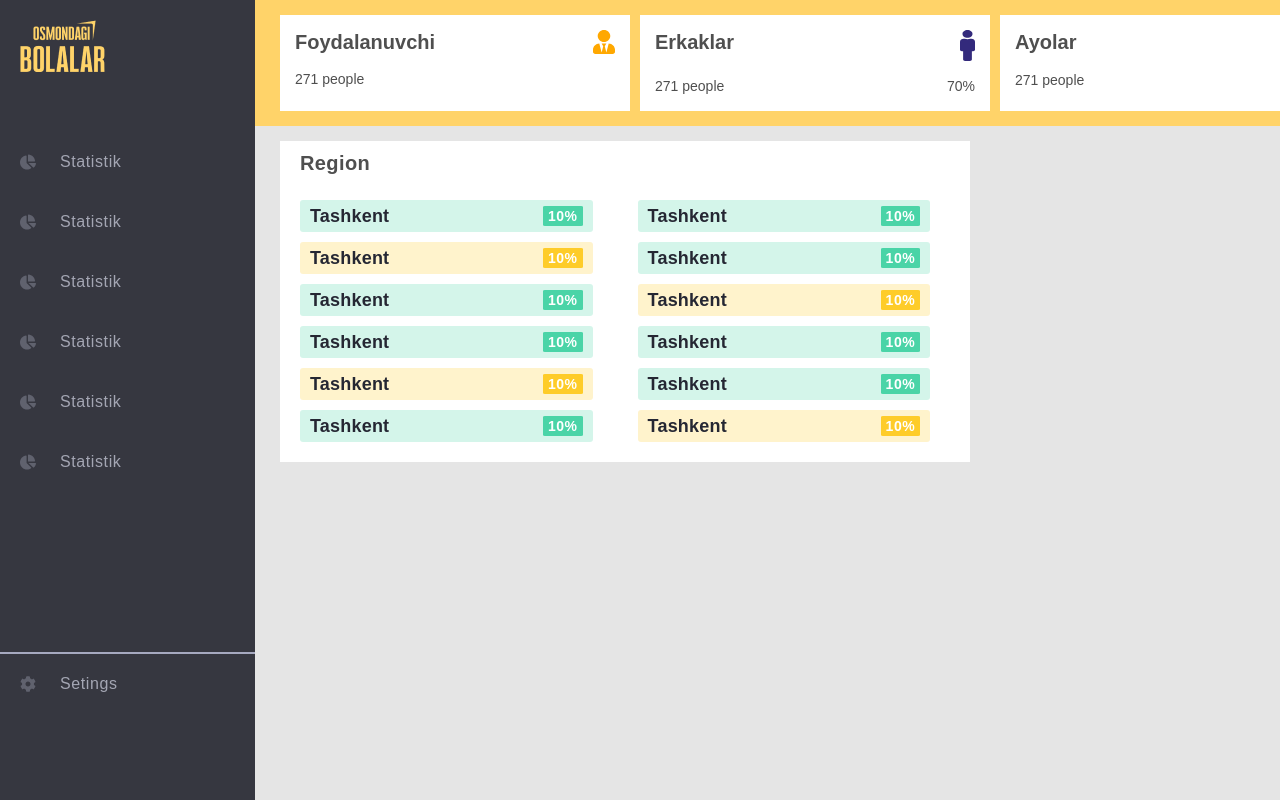
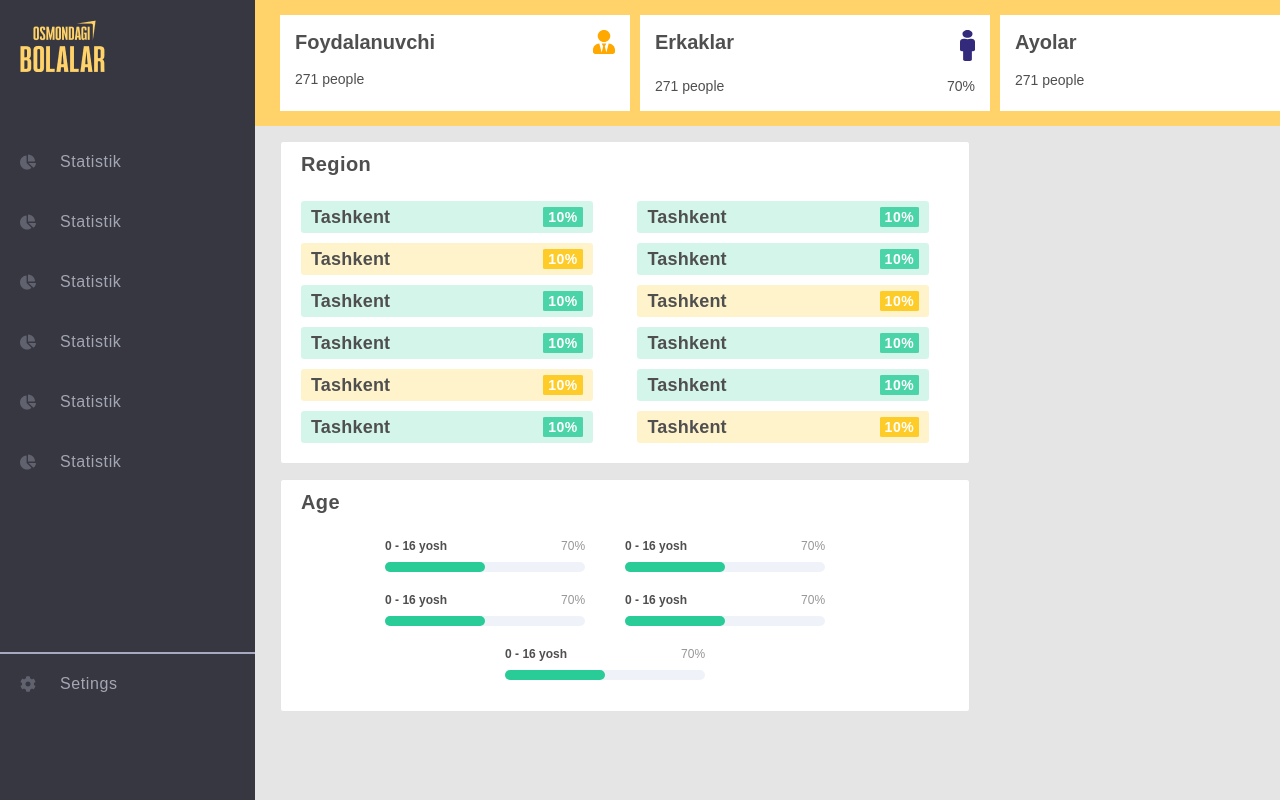
Before and after one commit to abutechuz/osmondagi-bolalar-admin, a React (Create React App) app: page /statistics in a window 1280 px wide. Shown: the top 800 px of the page. Built offline with nearby package versions, Linux system fonts and the light colour scheme.

Commit message:
age section done

```diff
--- a/src/components/DashAge/DashAge.js
+++ b/src/components/DashAge/DashAge.js
@@ -0,0 +1,50 @@
+import "./DashAge.scss"
+
+function DashAge () {
+  return (
+    <>
+      <div className="stats__age stats-age">
+        <h3 className="stats-age__title">Age</h3>
+        <ul className="stats-age__list">
+          <li className="stats-age__item">
+            <div className="stats-age__inner">
+              <p className="stats-age__text">0 - 16 yosh</p>
+              <span className="stats-age__count">70%</span>
+            </div>
+            <span className="stats-age__dio" aria-label="70%"></span>
+          </li>
+          <li className="stats-age__item">
+            <div className="stats-age__inner">
+              <p className="stats-age__text">0 - 16 yosh</p>
+              <span className="stats-age__count">70%</span>
+            </div>
+            <span className="stats-age__dio" aria-label="70%"></span>
+          </li>
+          <li className="stats-age__item">
+            <div className="stats-age__inner">
+              <p className="stats-age__text">0 - 16 yosh</p>
+              <span className="stats-age__count">70%</span>
+            </div>
+            <span className="stats-age__dio" aria-label="70%"></span>
+          </li>
+          <li className="stats-age__item">
+            <div className="stats-age__inner">
+              <p className="stats-age__text">0 - 16 yosh</p>
+              <span className="stats-age__count">70%</span>
+            </div>
+            <span className="stats-age__dio" aria-label="70%"></span>
+          </li>
+          <li className="stats-age__item">
+            <div className="stats-age__inner">
+              <p className="stats-age__text">0 - 16 yosh</p>
+              <span className="stats-age__count">70%</span>
+            </div>
+            <span className="stats-age__dio" aria-label="70%"></span>
+          </li>
+        </ul>
+      </div>
+    </>
+  );
+}
+
+export default DashAge
--- a/src/components/DashAge/DashAge.scss
+++ b/src/components/DashAge/DashAge.scss
@@ -0,0 +1,78 @@
+.stats__age {
+  width: 64.5%;
+  background-color: #fff;
+}
+.stats-age {
+  margin-top: 15px;
+  padding: 10px 20px;
+  border: 1px solid #e4e4e4;
+  border-radius: 3px;
+}
+.stats-age__title {
+  margin: 0;
+  margin-bottom: 25px;
+  font-weight: bold;
+  font-size: 20px;
+  line-height: 24px;
+  letter-spacing: 0.4px;
+  color: #4f4f4f;
+}
+.stats-age__list {
+  padding: 0;
+  margin: 0;
+  list-style: none;
+  display: flex;
+  justify-content: center;
+  flex-wrap: wrap;
+}
+.stats-age__item {
+  max-width: 200px;
+  width: 100%;
+  margin-right: 40px;
+  margin-bottom: 21px;
+  position: relative;
+  &::before {
+    z-index: 0;
+    content: '';
+    position: absolute;
+    left: 0;
+    bottom: 0;
+    width: 100%;
+    height: 10px;
+    border-radius: 6px;
+    background-color: #EFF3F9;
+  }
+}
+.stats-age__inner {
+  width: 100%;
+  display: flex;
+  align-items: center;
+  justify-content: space-between;
+  margin-bottom: 9px;
+}
+.stats-age__text {
+  margin: 0;
+  font-style: normal;
+  font-weight: 600;
+  font-size: 12px;
+  line-height: 14px;
+  color: #4F4F4F;
+  margin-right: 10px;
+}
+.stats-age__count {
+  font-weight: 500;
+  font-size: 12px;
+  line-height: 14px;
+  color: #979797;
+}
+.stats-age__dio {
+  display: block;
+  width: 50%;
+  height: 10px;
+  background-color: rgb(41, 204, 150);
+  border-radius: 6px;
+  position: relative;
+  z-index: 5;
+
+
+}
--- a/src/components/DashReg/DashReg.scss
+++ b/src/components/DashReg/DashReg.scss
@@ -5,7 +5,8 @@
 .stats-reg {
   margin-top: 15px;
   padding: 10px 20px;
-
+  border: 1px solid #e4e4e4;
+  border-radius: 3px;
 }
 .stats-reg__title {
   margin: 0;
@@ -48,7 +49,7 @@
   font-size: 18px;
   line-height: 22px;
   letter-spacing: 0.2px;
-  color: #252733;
+  color: #4f4f4f;
   margin-right: 10px;
 }
 .stats-reg__span {
--- a/src/components/Stat/Stat.js
+++ b/src/components/Stat/Stat.js
@@ -1,6 +1,7 @@
 import "./Stat.scss"
 import Container from "../Container/Container"
 import DashReg from "../DashReg/DashReg"
+import DashAge from "../DashAge/DashAge"
 
 function Stat () {
   return (
@@ -8,7 +9,11 @@ function Stat () {
       <section className="stats">
         <h2 className="visually-hidden">section</h2>
         <Container>
-          <DashReg />
+          <div className="stats__inner">
+            <DashReg />
+            <DashAge />
+          </div>
+
         </ Container>
       </section>
     </>
```
Also changed, not shown: src/components/DashProf/DashProf.js (added, +9 -0 lines), src/components/DashProf/DashProf.scss (added).
